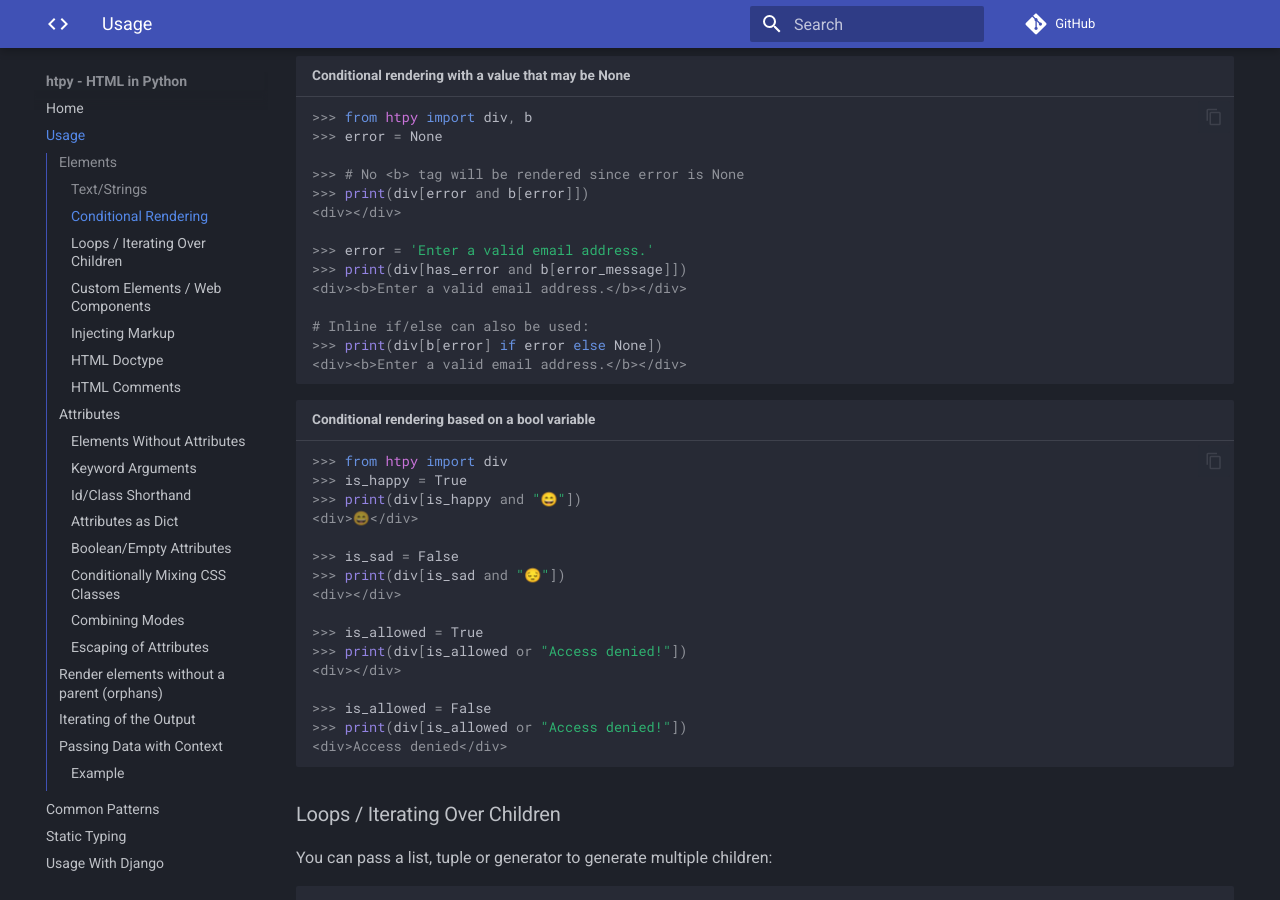
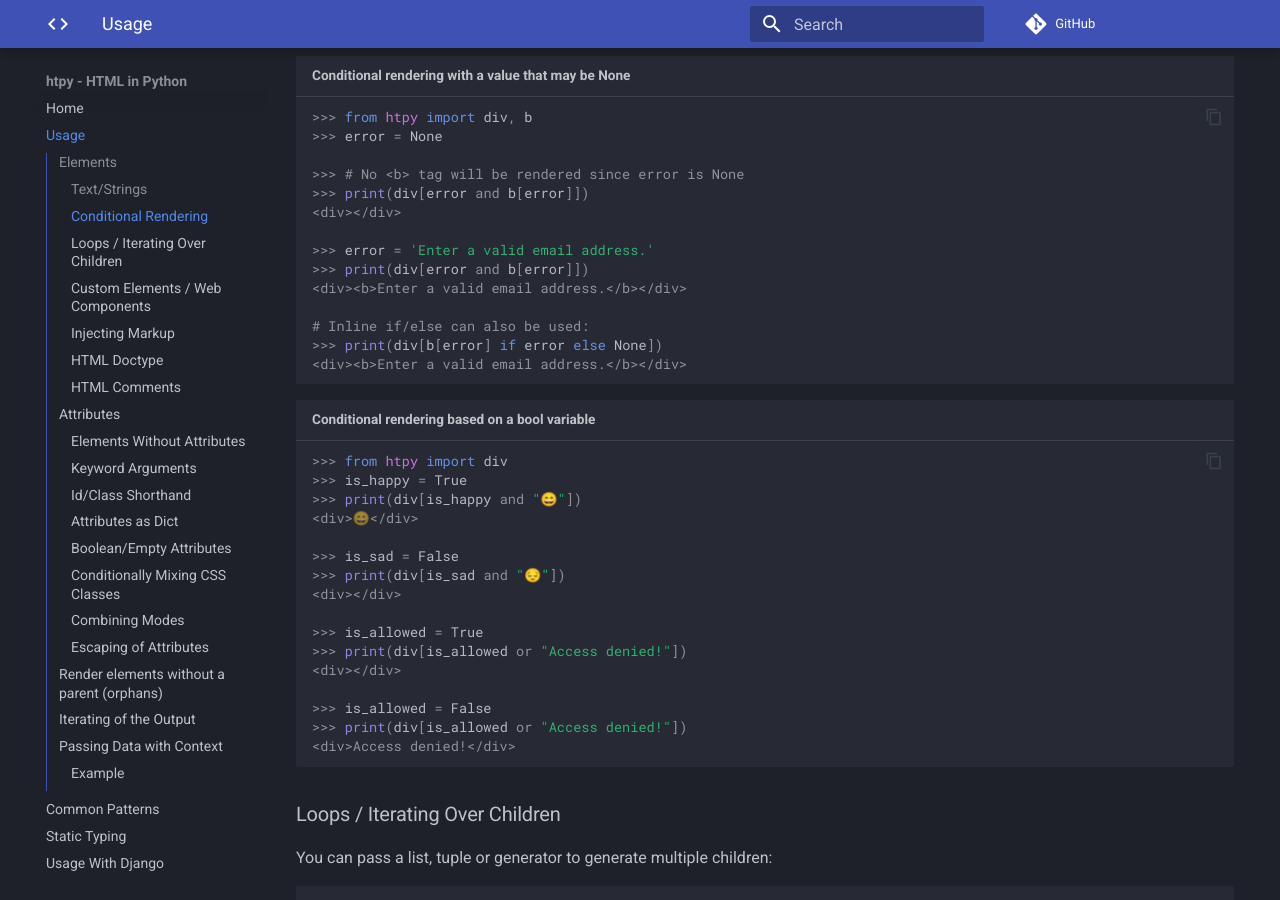
Before and after one commit to pelme/htpy, an MkDocs documentation site: the page built from docs/usage.md, in a window 1280 px wide and 900 px high, scrolled down 1100 px. Built offline with MkDocs 1.6.1 and Material for MkDocs 9.7.7, drawn with Linux system fonts in a browser that asks for light colours; comment, search, counter and statistics services are not loaded.

````diff
--- a/docs/usage.md
+++ b/docs/usage.md
@@ -6,6 +6,7 @@ Elements are imported directly from the `htpy` module as their name. HTML attrib
 >>> from htpy import div
 >>> print(div(id="hi")["Hello!"])
 <div id="hi">Hello!</div>
+
 ```
 
 ## Elements
@@ -18,6 +19,7 @@ Elements can be arbitrarily nested:
 >>> from htpy import article, section, p
 >>> print(section[article[p["Lorem ipsum"]]])
 <section><article><p>Lorem ipsum</p></article></section>
+
 ```
 
 ### Text/Strings
@@ -28,6 +30,7 @@ It is possible to pass a string directly:
 >>> from htpy import h1
 >>> print(h1["Welcome to my site!"])
 <h1>Welcome to my site!</h1>
+
 ```
 
 Strings are automatically escaped to avoid [XSS
@@ -39,6 +42,7 @@ and safe to directly insert variable data via f-strings:
 >>> user_supplied_name = "bobby </h1>"
 >>> print(h1[f"hello {user_supplied_name}"])
 <h1>hello bobby &lt;/h1&gt;</h1>
+
 ```
 
 ### Conditional Rendering
@@ -59,12 +63,13 @@ You can use this to conditionally render content with inline `and` and
 <div></div>
 
 >>> error = 'Enter a valid email address.'
->>> print(div[has_error and b[error_message]])
+>>> print(div[error and b[error]])
 <div><b>Enter a valid email address.</b></div>
 
 # Inline if/else can also be used:
 >>> print(div[b[error] if error else None])
 <div><b>Enter a valid email address.</b></div>
+
 ```
 
 ```pycon title="Conditional rendering based on a bool variable"
@@ -83,7 +88,8 @@ You can use this to conditionally render content with inline `and` and
 
 >>> is_allowed = False
 >>> print(div[is_allowed or "Access denied!"])
-<div>Access denied</div>
+<div>Access denied!</div>
+
 ```
 
 ### Loops / Iterating Over Children
@@ -94,6 +100,7 @@ You can pass a list, tuple or generator to generate multiple children:
 >>> from htpy import ul, li
 >>> print(ul[(li[letter] for letter in "abc")])
 <ul><li>a</li><li>b</li><li>c</li></ul>
+
 ```
 
 !!! note
@@ -109,6 +116,7 @@ A `list` can be used similar to a [JSX fragment](https://react.dev/reference/rea
 >>> my_images = [img(src="a.jpg"), img(src="b.jpg")]
 >>> print(div[my_images])
 <div><img src="a.jpg"><img src="b.jpg"></div>
+
 ```
 
 ### Custom Elements / Web Components
@@ -122,6 +130,7 @@ used in Python identifiers, use underscore (`_`) instead:
 >>> from htpy import my_custom_element
 >>> print(my_custom_element['hi!'])
 <my-custom-element>hi!</my-custom-element>
+
 ```
 
 ### Injecting Markup
@@ -135,6 +144,7 @@ library. markupsafe is a dependency of htpy and is automatically installed:
 >>> from markupsafe import Markup
 >>> print(div[Markup("<foo></foo>")])
 <div><foo></foo></div>
+
 ```
 
 If you are generating [Markdown](https://pypi.org/project/Markdown/) and want to insert it into an element,
@@ -146,6 +156,7 @@ use `Markup` to mark it as safe:
 >>> from htpy import div
 >>> print(div[Markup(markdown('# Hi'))])
 <div><h1>Hi</h1></div>
+
 ```
 
 ### HTML Doctype
@@ -156,6 +167,7 @@ The [HTML doctype](https://developer.mozilla.org/en-US/docs/Glossary/Doctype) is
 >>> from htpy import html
 >>> print(html)
 <!doctype html><html></html>
+
 ```
 
 ### HTML Comments
@@ -169,6 +181,7 @@ If you want to emit HTML comments that will be visible in the browser, use the `
 >>> from htpy import div, comment
 >>> print(div[comment("This is a HTML comment, visible in the browser!")])
 <div><!-- This is a HTML comment, visible in the browser! --></div>
+
 ```
 
 It is safe to pass arbitrary text to the comment function. Double dashes (`--`)
@@ -190,6 +203,7 @@ Some elements do not have attributes, they can be specified by just the element
 >>> from htpy import hr
 >>> print(hr)
 <hr>
+
 ```
 
 ### Keyword Arguments
@@ -200,6 +214,7 @@ Attributes can be specified via keyword arguments:
 >>> from htpy import img
 >>> print(img(src="picture.jpg"))
 <img src="picture.jpg">
+
 ```
 
 In Python, `class` and `for` cannot be used as keyword arguments. Instead, they can be specified as `class_` or `for_` when using keyword arguments:
@@ -208,6 +223,7 @@ In Python, `class` and `for` cannot be used as keyword arguments. Instead, they
 >>> from htpy import label
 >>> print(label(for_="myfield"))
 <label for="myfield"></label>
+
 ```
 
 Attributes that contain dashes `-` can be specified using underscores:
@@ -216,6 +232,7 @@ Attributes that contain dashes `-` can be specified using underscores:
 >>> from htpy import form
 >>> print(form(hx_post="/foo"))
 <form hx-post="/foo"></form>
+
 ```
 
 ### Id/Class Shorthand
@@ -227,18 +244,21 @@ that looks like a CSS selector can be used to quickly define id and classes:
 >>> from htpy import div
 >>> print(div("#myid"))
 <div id="myid"></div>
+
 ```
 
 ```pycon title="Define multiple classes"
 >>> from htpy import div
 >>> print(div(".foo.bar"))
 <div class="foo bar"></div>
+
 ```
 
 ```pycon title="Combining both id and classes"
 >>> from htpy import div
 >>> print(div("#myid.foo.bar"))
 <div id="myid" class="foo bar"></div>
+
 ```
 
 ### Attributes as Dict
@@ -252,12 +272,14 @@ dynamically.
 >>> from htpy import button
 >>> print(button({"@click.shift": "addToSelection()"}))
 <button @click.shift="addToSelection()"></button>
+
 ```
 
 ```pycon title="Using an attribute with a reserved keyword"
 >>> from htpy import label
 >>> print(label({"for": "myfield"}))
 <label for="myfield"></label>
+
 ```
 
 ### Boolean/Empty Attributes
@@ -271,12 +293,14 @@ HTML.
 >>> from htpy import button
 >>> print(button(disabled=True))
 <button disabled></button>
+
 ```
 
 ```pycon title="False bool attribute"
 >>> from htpy import button
 >>> print(button(disabled=False))
 <button></button>
+
 ```
 
 ### Conditionally Mixing CSS Classes
@@ -293,6 +317,7 @@ accepts a list of class names or a dict. Falsey values will be ignored.
 >>> print(button(class_=["btn", {"btn-primary": is_primary}]))
 <button class="btn"></button>
 >>>
+
 ```
 
 ### Combining Modes
@@ -303,6 +328,7 @@ Attributes via id/class shorthand, keyword arguments and dictionary can be combi
 >>> from htpy import label
 >>> print(label("#myid.foo.bar", {'for': "somefield"}, name="myname",))
 <label id="myid" class="foo bar" for="somefield" name="myname"></label>
+
 ```
 
 ### Escaping of Attributes
@@ -332,6 +359,7 @@ snippets as attributes:
 >>> some_markup = Markup("""<li class="bar"></li>""")
 >>> print(ul(data_li_template=some_markup))
 <ul data-li-template="&lt;li class=&#34;bar&#34;&gt;&lt;/li&gt;"></ul>
+
 ```
 
 ## Render elements without a parent (orphans)
@@ -345,6 +373,7 @@ You may use `render_node` to achieve this:
 >>> from htpy import render_node, tr
 >>> print(render_node([tr["a"], tr["b"]]))
 <tr>a</tr><tr>b</tr>
+
 ```
 
 `render_node()` accepts all kinds of [`Node`](static-typing.md#node) objects.
@@ -376,6 +405,7 @@ got a chunk: '<li>'
 got a chunk: 'b'
 got a chunk: '</li>'
 got a chunk: '</ul>'
+
 ```
 
 Just like [render_node()](#render-elements-without-a-parent-orphans), there is
@@ -393,6 +423,7 @@ got a chunk: '</li>'
 got a chunk: '<li>'
 got a chunk: 'b'
 got a chunk: '</li>'
+
 ```
 
 ## Passing Data with Context
--- a/pyproject.toml
+++ b/pyproject.toml
@@ -33,6 +33,8 @@ optional-dependencies.dev = [
     "jinja2",
     "starlette",
     "httpx",
+    "markdown",
+    "pytest-doctestplus"
 ]
 optional-dependencies.docs = [
     "mkdocs-material==9.5.12",
@@ -80,3 +82,6 @@ exclude = ["examples", "scripts"]
 [tool.pyright]
 include = ["htpy", "tests"]
 strict = ["htpy", "tests"]
+
+[tool.pytest.ini_options]
+addopts = "--doctest-glob='docs/*.md'"
````
Also changed, not shown: other parts of docs/usage.md (+2 -1 lines).
